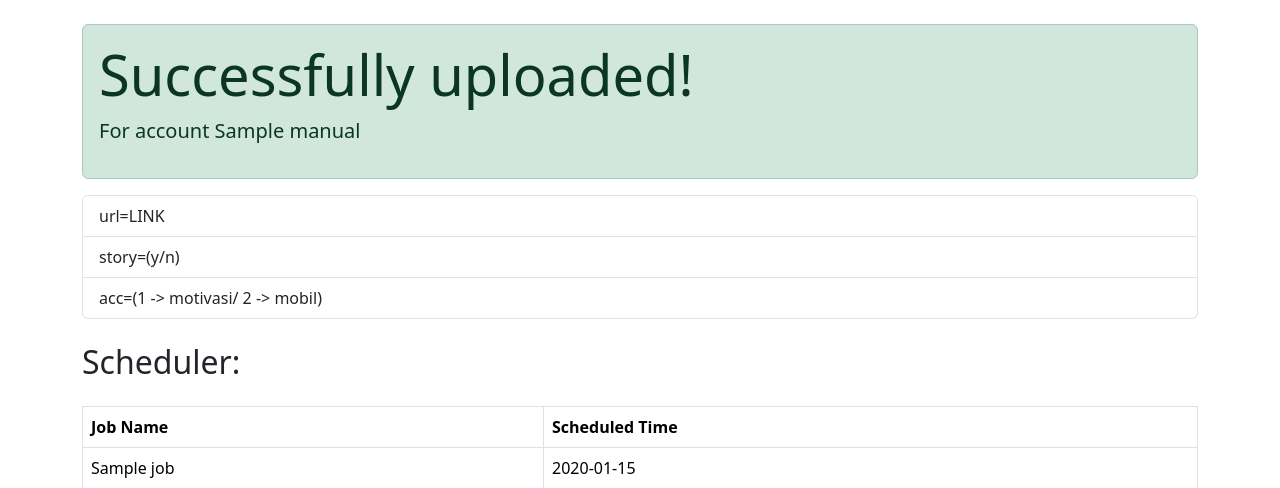
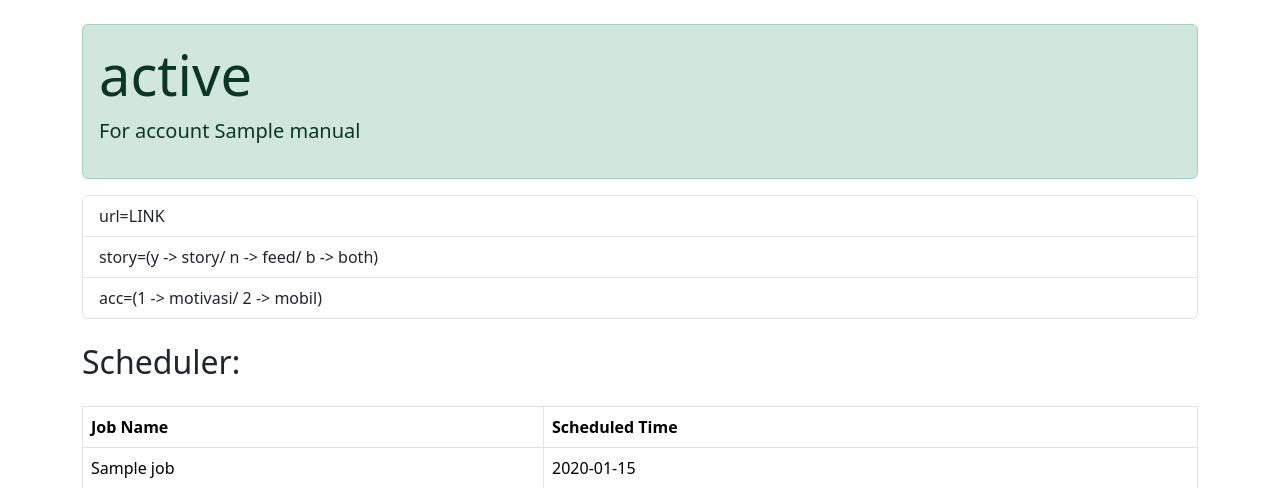
Before and after one commit to ememdeee/app.basrh.com, a Flask app: template templates/igReuploader.html in a window 1280 px wide. Shown: the part 56-544 px from the top of the page. Run offline with Flask 3, Linux system fonts and the light colour scheme; the template is opened without the code that fills it: most values are stand-ins (such as "Sample title", 1, 10 or a date in 2020); parts of the project's set-up code (start-up, migrations or seed data) failed here and were passed over.

Commit message:
layout reuploader glowup

```diff
--- a/app.py
+++ b/app.py
@@ -12,10 +12,6 @@ app = Flask(__name__)
 # CORS(app, origins=["https://www.basrh.com"])
 CORS(app)  # Allow Reqeust From All Source, good for testing
 scheduler = BackgroundScheduler()
-# schedulerFeedStory = BackgroundScheduler()
-# schedulerStory = BackgroundScheduler()
-# schedulerFeedStory2 = BackgroundScheduler()
-# schedulerStory2 = BackgroundScheduler()
 feedStoryList = URLS
 feedStoryList2 = URLS2
 cl= None
@@ -65,16 +61,17 @@ def reuploader():
             print("Uploade Manualy Started, url:", url)
             if acc == "1":
                 print("uploading for motiv...")
-                reupload.reupload_function(cl, userName, url, story)
+                response = reupload.reupload_function(cl, userName, url, story)
             elif acc == "2":
                 print("uploading for car...")
-                reupload.reupload_function(cl2, userName2, url, story)
+                response = reupload.reupload_function(cl2, userName2, url, story)
             else:
                 print ("acc query string not available or not valid, upload using default acc.")
                 acc=1
-                reupload.reupload_function(cl, userName, url, story)
+                response = reupload.reupload_function(cl, userName, url, story)
             print("Application Stop Succesfuly.")
-            return render_template("igReuploader.html", jobs=job_schedule, manual=acc)
+            print (response)
+            return render_template("igReuploader.html", jobs=job_schedule, manual=acc, status=response)
         else:
             return render_template("igReuploader.html", jobs=job_schedule, manual=False)
 
@@ -97,7 +94,7 @@ def feedStory():
         showCurrentTime()
         print("For Account: ", userName, "Feed Story, uploading:", url) #print this to record last uplaoded
         reupload.reupload_function(cl, userName, url, "b")
-        print(url, "Uploaded!")
+        print(url, "Done!")
         print_next_run_time("feedStory")
     else:
         print("~~~All FeedStory have been uploaded. Stopping FeedStory scheduler.~~~")
@@ -115,7 +112,7 @@ def story():
             showCurrentTime()
             print(i+1, "For Account: ", userName, "Story, uploading:", url) #print this to record last uplaoded
             reupload.reupload_function(cl, userName, url, "y")
-            print(url, "Uploaded!")
+            print(url, "Done!")
         else:
             print("~~~All STORIES have been uploaded. Stopping Story scheduler.~~~")
             # try:
@@ -132,7 +129,7 @@ def feedStory2():
         showCurrentTime()
         print("For Account: ", userName2, "Feed Story, uploading:", url) #print this to record last uplaoded
         reupload.reupload_function(cl2, userName2, url, "b")
-        print(url, "Uploaded!")
+        print(url, "Done!")
         print_next_run_time("feedStory2")
     else:
         print("~~~All FeedStory have been uploaded. Stopping FeedStory scheduler.~~~")
@@ -150,7 +147,7 @@ def story2():
             showCurrentTime()
             print(i+1, "For Account: ", userName2, "Story, uploading:", url) #print this to record last uplaoded
             reupload.reupload_function(cl2, userName2, url, "y")
-            print(url, "Uploaded!")
+            print(url, "Done!")
         else:
             print("~~~All STORIES have been uploaded. Stopping Story scheduler.~~~")
             # try:
@@ -182,9 +179,9 @@ print(job_schedule)
 
 if __name__ == "__main__":
     print("Start login")
-    # userName = "user1"
-    # userName2 = "user2"
-    cl, userName=igLogin.login_function()
+    story()
+    story2()
+    # cl, userName=igLogin.login_function()
     cl2, userName2=igLogin.login_function2()
 
     app.run(debug=False)
--- a/templates/base.html
+++ b/templates/base.html
@@ -6,7 +6,7 @@
     <title>{% block title %}{% endblock %}</title>
     <link rel="icon" href="{{ url_for('static', filename='images/favicon.png') }}" type="image/x-icon">
     <link href="https://cdn.jsdelivr.net/npm/bootstrap@5.3.3/dist/css/bootstrap.min.css" rel="stylesheet" integrity="sha384-QWTKZyjpPEjISv5WaRU9OFeRpok6YctnYmDr5pNlyT2bRjXh0JMhjY6hW+ALEwIH" crossorigin="anonymous">
-    <link rel="stylesheet" type="text/css" href="{{ url_for('static', filename='styles/style.css') }}">
+    <!-- <link rel="stylesheet" type="text/css" href="{{ url_for('static', filename='styles/style.css') }}"> -->
 </head>
 <body>
     <nav class="navbar navbar-expand-lg bg-body-tertiary">
--- a/templates/igReuploader.html
+++ b/templates/igReuploader.html
@@ -7,7 +7,7 @@
     <div class="container mt-4">
         {% if manual %}
         <div class="alert alert-success" role="alert">
-            <h1 class="display-4">Successfully uploaded!</h1>
+            <h1 class="display-4">{{ status }}</h1>
             <p class="lead">For account {{ manual }}</p>
         </div>
         {% else %}
@@ -18,7 +18,7 @@
 
         <ul class="list-group mb-4">
             <li class="list-group-item">url=LINK</li>
-            <li class="list-group-item">story=(y/n)</li>
+            <li class="list-group-item">story=(y -> story/ n -> feed/ b -> both)</li>
             <li class="list-group-item">acc=(1 -> motivasi/ 2 -> mobil)</li>
         </ul>
 
```
Also changed, not shown: reupload.py (+29 -5 lines), tmp.mp4.jpg (added).
